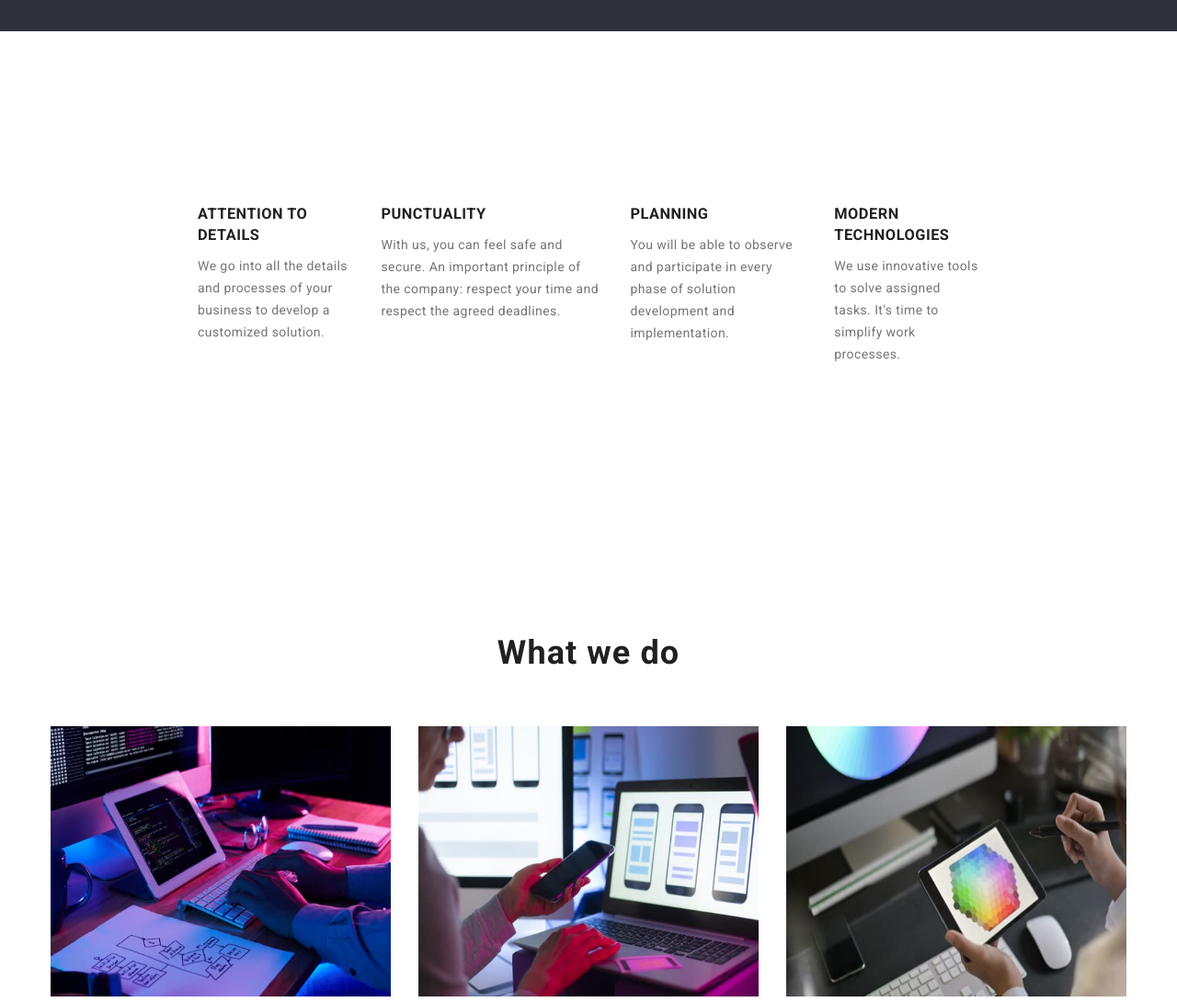
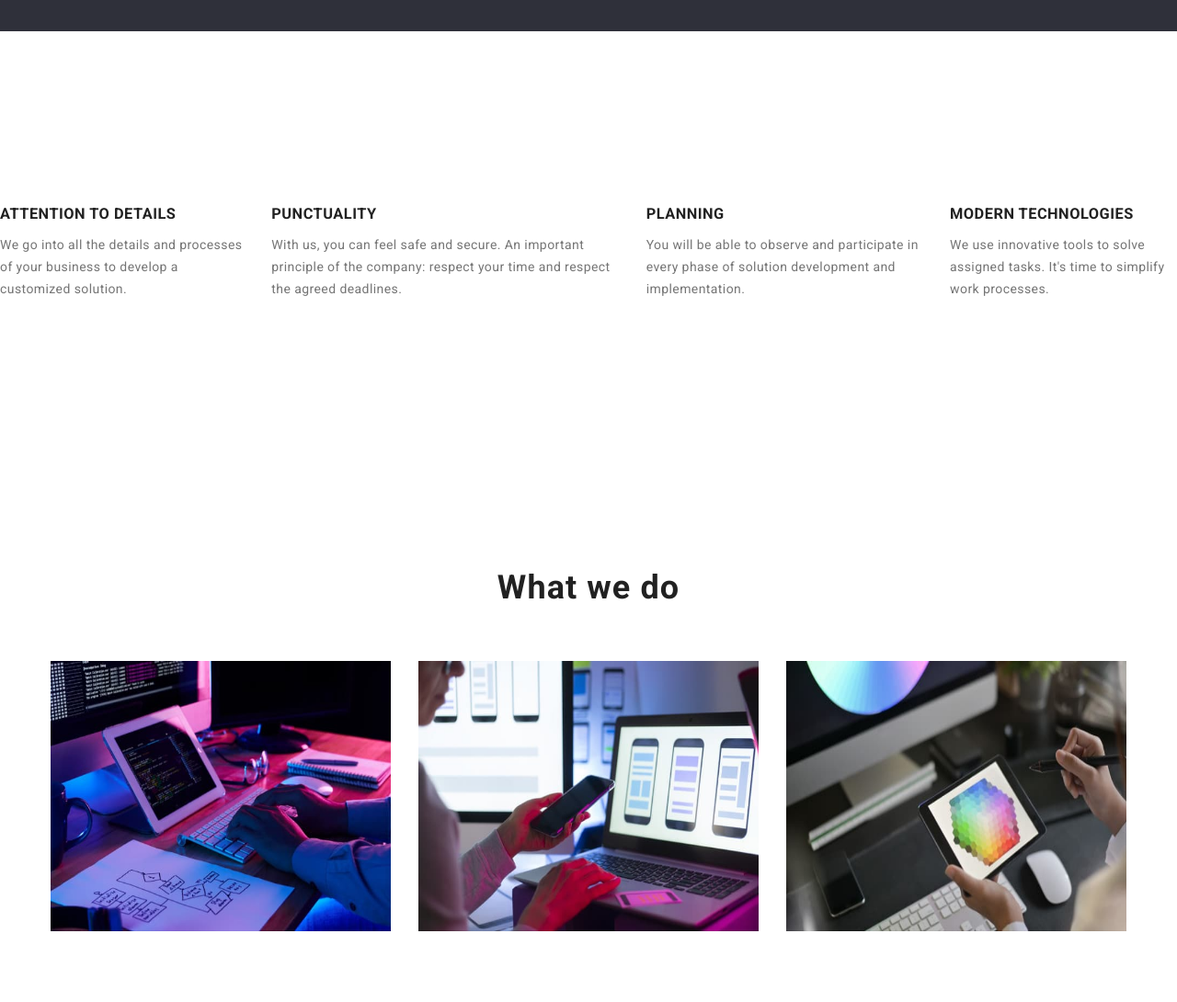
Before and after one commit to GodOfOni/goit-markup-hw-03, a plain HTML site: page index.html in a window 1280 px wide. Shown: the part 660-1750 px from the top of the page at 92% size. Drawn offline with Linux system fonts and the light colour scheme.

Commit message:
Update index.css

```diff
--- a/css/index.css
+++ b/css/index.css
@@ -195,8 +195,6 @@ footer .logo span {
   margin: 0 auto;
   padding-bottom: 94px;
   padding-top: 94px;
-  padding-left: 215px;
-  padding-right: 215px;
 }
 .top-bar {
   border-bottom: 1px solid var(--top-bar-line);
```
